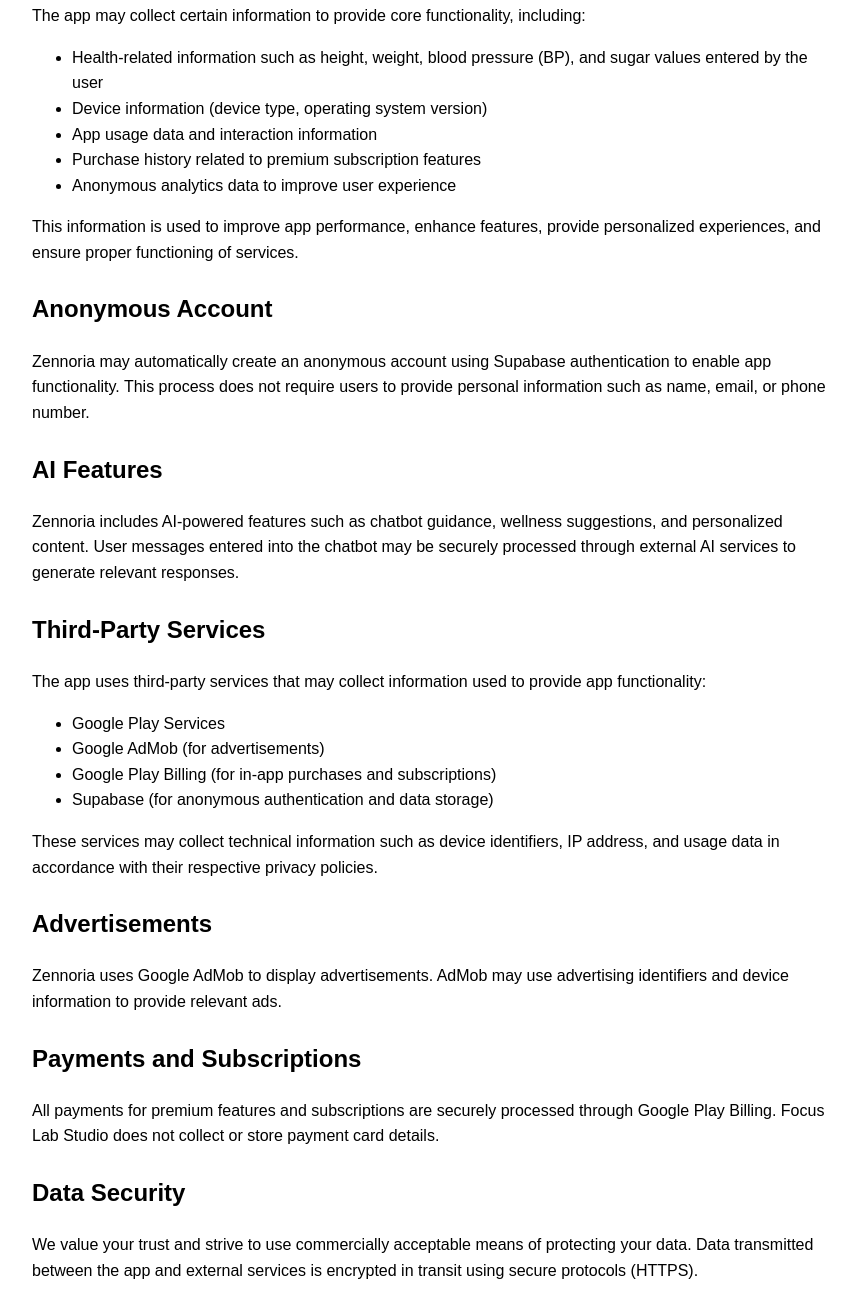
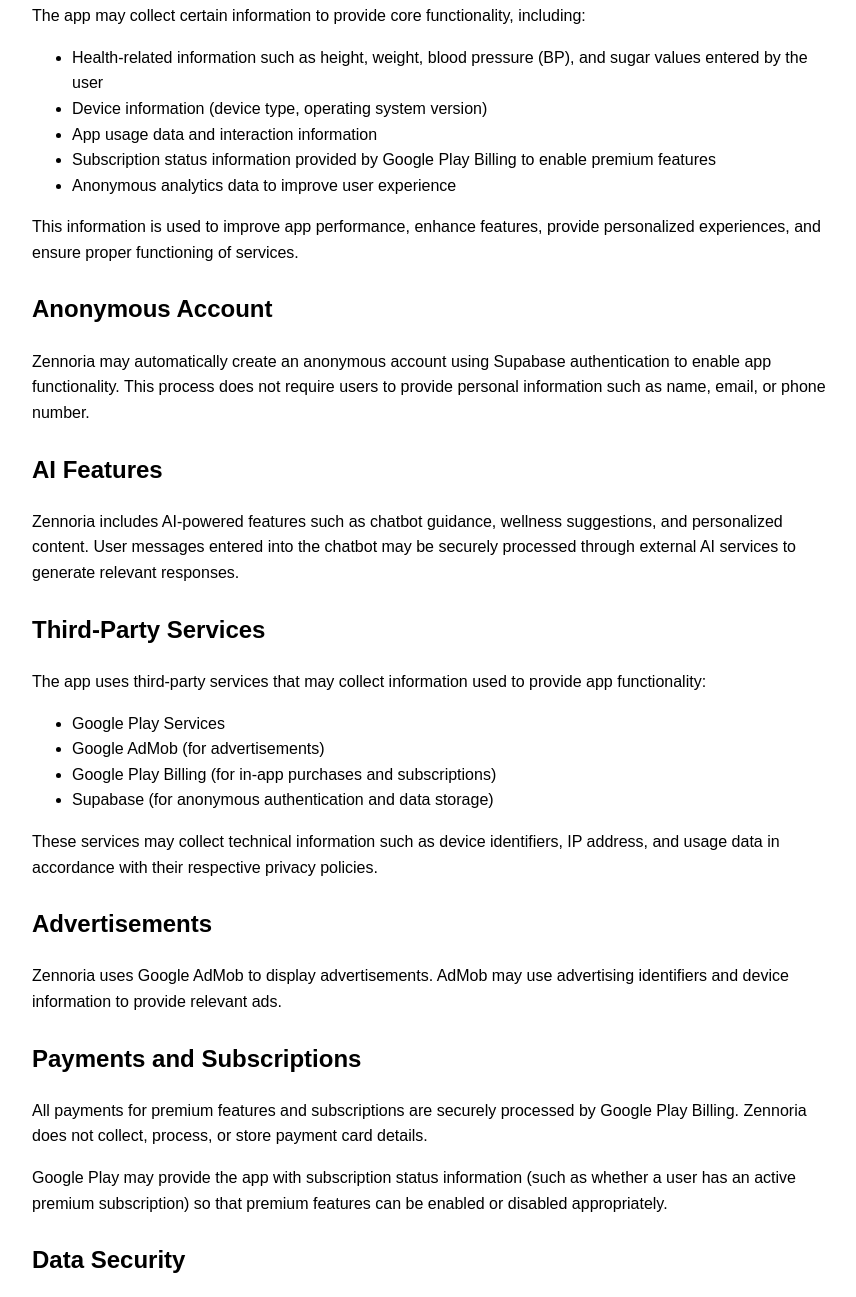
Before and after one commit to focus-lab-studio/zennoria-privacy-policy, a plain HTML site: page index.html in a window 1280 px wide. Shown: the part 287-1584 px from the top of the page, without its empty margins (208-1064 px from the left). Drawn offline with Linux system fonts and the light colour scheme.

Commit message:
Update zennoria privacy policy

```diff
--- a/index.html
+++ b/index.html
@@ -40,7 +40,7 @@
 <li>Health-related information such as height, weight, blood pressure (BP), and sugar values entered by the user</li>
 <li>Device information (device type, operating system version)</li>
 <li>App usage data and interaction information</li>
-<li>Purchase history related to premium subscription features</li>
+<li>Subscription status information provided by Google Play Billing to enable premium features</li>
 <li>Anonymous analytics data to improve user experience</li>
 </ul>
 
@@ -73,7 +73,9 @@
 
 <h2>Payments and Subscriptions</h2>
 
-<p>All payments for premium features and subscriptions are securely processed through Google Play Billing. Focus Lab Studio does not collect or store payment card details.</p>
+<p>All payments for premium features and subscriptions are securely processed by Google Play Billing. Zennoria does not collect, process, or store payment card details.</p>
+
+<p>Google Play may provide the app with subscription status information (such as whether a user has an active premium subscription) so that premium features can be enabled or disabled appropriately.</p>
 
 <h2>Data Security</h2>
 
```
